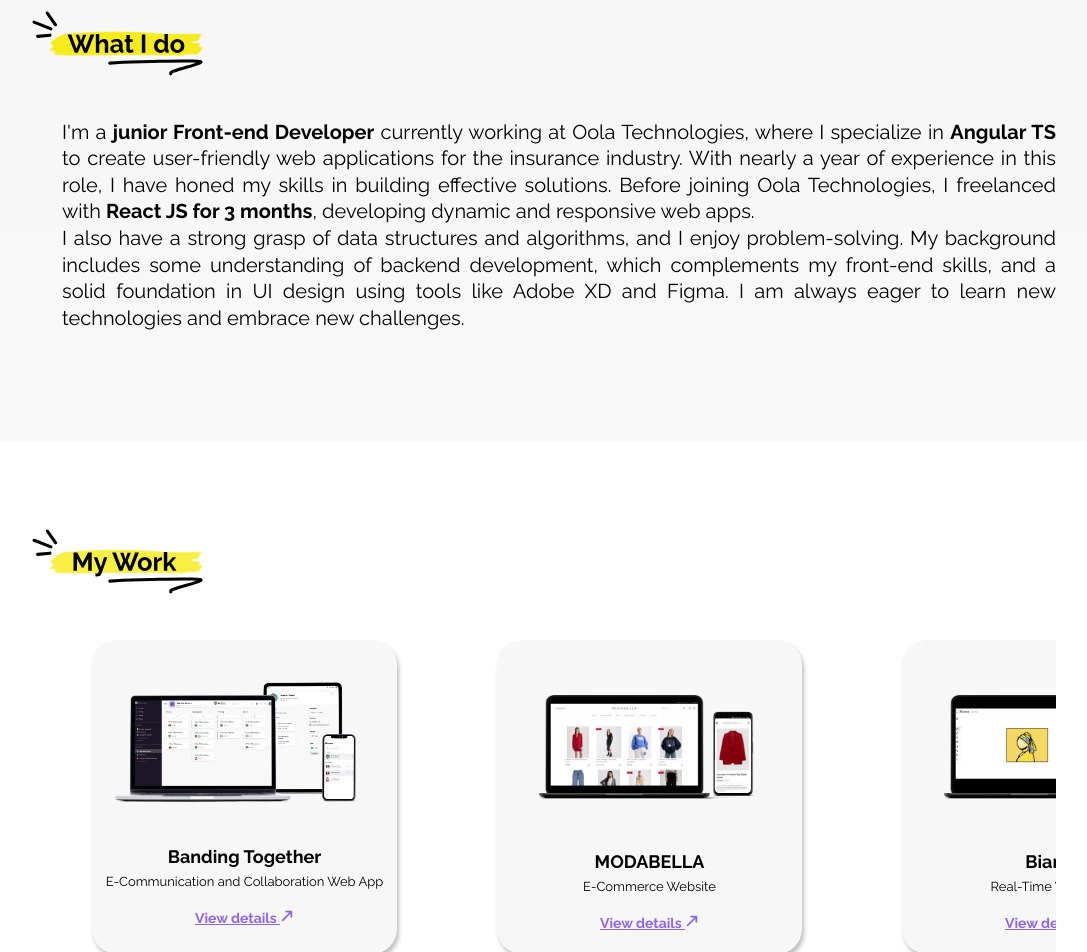
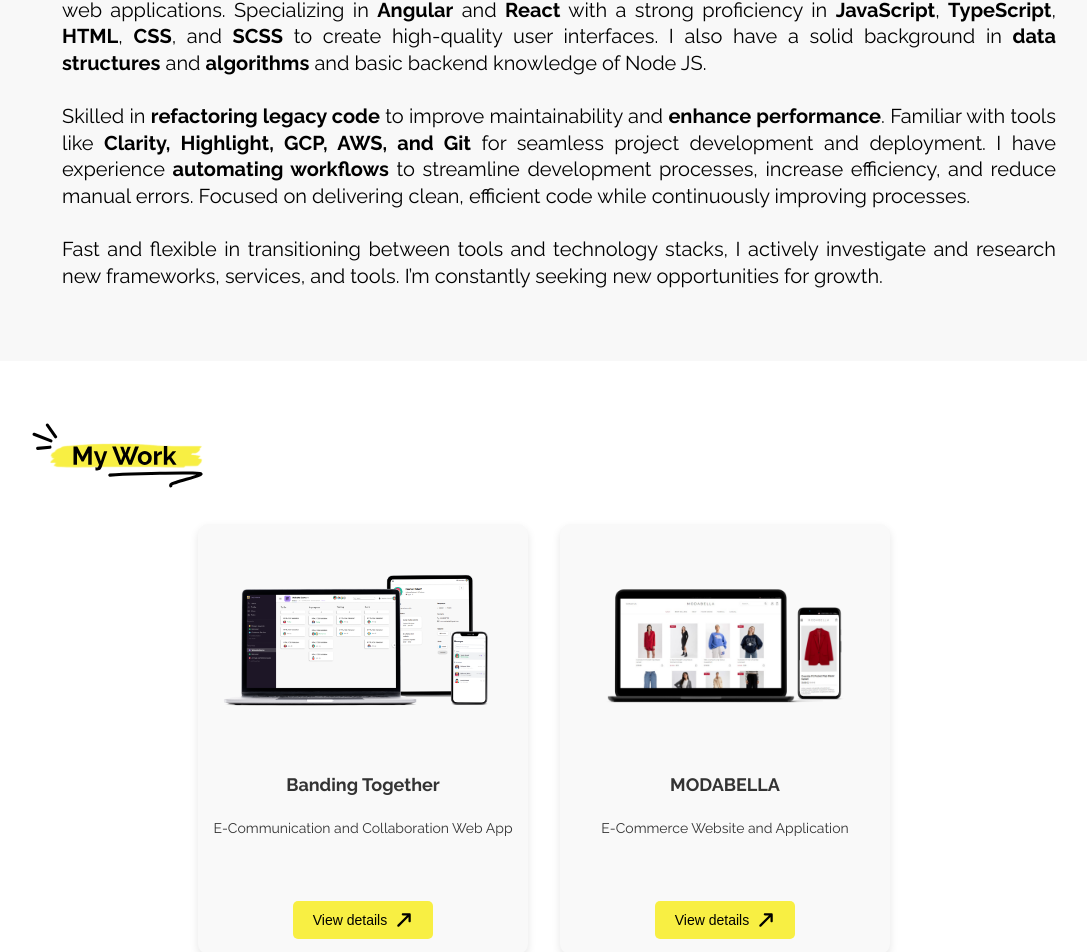
Before and after one commit to nourhan-ashraf/Nourhan-Elsherif-Portfolio, a React (Create React App) app: page / in a window 1280 px wide. Shown: the part 785-1737 px from the top of the page, without its empty margins (96-1183 px from the left). Built offline with nearby package versions, Linux system fonts and the light colour scheme.

Commit message:
update the summary and card style

```diff
--- a/src/components/card/Card.js
+++ b/src/components/card/Card.js
@@ -1,42 +1,14 @@
 import React, { useContext, useEffect, useRef } from 'react';
 import data from '../myWork/myWork.json';
-import styles from './Card.module.scss'
+import styles from './Card.module.scss';
 import { Link } from 'react-router-dom';
-import { ImArrowUpRight2 } from 'react-icons/im'
+import { ImArrowUpRight2 } from 'react-icons/im';
 import { DarkModeContext } from '../../context/ThemeContext';
 const WorkCard = () => {
-  const { darkMode } = useContext(DarkModeContext)
-  const scrollContainerRef = useRef(null);
-
-  useEffect(() => {
-    const scrollContainer = scrollContainerRef.current;
-
-    const handleWheel = (e) => {
-      if (e.deltaY < 0) {
-        e.preventDefault();
-        scrollContainer.scrollLeft -= 500;
-      }
-      else if (e.deltaY > 0) {
-        e.preventDefault();
-        scrollContainer.scrollLeft += 500;
-      }
-      else {
-        e.preventDefault();
-        scrollContainer.scrollLeft += 0;
-      }
-    };
-
-
-    scrollContainer.addEventListener('wheel', handleWheel);
-
-    return () => {
-      scrollContainer.removeEventListener('wheel', handleWheel);
-    };
-  }, []);
+  const { darkMode } = useContext(DarkModeContext);
 
   return (
-    <div ref={scrollContainerRef} className={styles.scrollContainer}>
-
+    <div className={styles.cards}>
       {data.map((i) => {
         return (
           <div className={darkMode ? styles.cardDark : styles.cardLight}>
@@ -46,18 +18,16 @@ const WorkCard = () => {
             <div className={styles.title}>{i.name}</div>
             <div className={styles.desc}>{i.subTitle}</div>
             <br />
-            <Link to={`/project/${i.linkName}`}><button className={styles.btn}>View details <ImArrowUpRight2 /></button></Link>
+            <Link to={`/project/${i.linkName}`}>
+              <button className={styles.btn}>
+                View details <ImArrowUpRight2 />
+              </button>
+            </Link>
           </div>
-
-        )
-      })
-
-      }
-
-
+        );
+      })}
     </div>
-  )
-}
-
+  );
+};
 
 export default WorkCard;
--- a/src/components/card/Card.module.scss
+++ b/src/components/card/Card.module.scss
@@ -1,128 +1,101 @@
-@mixin card($shadow, $bgHover) {
-    margin: 0 50px;
-    border-radius: 20px;
-    padding-bottom: 25px;
-    width: 305px;
-    height: 289px;
-    border-radius: 25px;
-    background: #F7F7F7;
-    box-shadow: 2px 4px 4px 0px rgba(0, 0, 0, 0.25);
-    display: flex;
-    flex-direction: column;
-    justify-content: center;
-    align-items: center;
-    overflow: hidden;
-    font-family: 'raleway';
-    transition: transform 0.2s;
-    flex: 0 0 auto;
-}
-
-.cardLight {
-    @include card(rgba(0, 0, 0, 0.25), rgb(242, 242, 242))
-}
-
-.cardDark {
-    @include card(rgba(255, 255, 255, 0.25), rgb(219, 219, 219))
-}
-
 .scrollContainer {
   display: flex;
   overflow-x: auto;
-    padding: 10px;
-    scroll-behavior: smooth;
+  gap: 20px;
+  padding: 20px;
+  scroll-snap-type: x mandatory;
+  -webkit-overflow-scrolling: touch;
+
+  ::-webkit-scrollbar {
+    height: 8px;
   }
 
-.scrollContainer::-webkit-scrollbar {
-    height: 8px;
-    cursor: pointer;
+  ::-webkit-scrollbar-thumb {
+    background-color: #888;
+    border-radius: 10px;
   }
 
-.scrollContainer::-webkit-scrollbar-thumb {
-    background-color: rgb(162, 162, 162);
+  ::-webkit-scrollbar-thumb:hover {
+    background-color: #555;
+  }
+}
+.cards {
+  display: flex;
+  flex-wrap: wrap;
+  flex-direction: row;
+  justify-content: center;
+  align-items: center;
+  gap: 2rem;
+}
+.cardLight,
+.cardDark {
+  width: 300px;
+  min-height: 400px;
+  background-color: #fff;
   border-radius: 10px;
-    cursor: pointer;
+  box-shadow: 0 4px 8px rgba(0, 0, 0, 0.1);
+  transition: transform 0.3s ease, background-color 0.3s ease;
+  padding: 15px;
+  text-align: center;
+  display: flex;
+  flex-direction: column;
+  justify-content: space-between;
+
+  &:hover {
+    transform: translateY(-10px);
+    box-shadow: 0 6px 12px rgba(0, 0, 0, 0.15);
   }
 
-.scrollContainer::-webkit-scrollbar-track {
-    background: rgb(233, 232, 232);
-    border-radius: 10px;
-    cursor: pointer;
+  &.cardDark {
+    background-color: #171717;
+    color: #fff;
   }
 
-
-.cardDark:hover,
-.cardLight:hover {
-    transform: scale(1.05);
+  &.cardLight {
+    background-color: #f9f9f9;
+    color: #333;
+  }
 }
 
 .image {
-    display: flex;
-    justify-content: center;
-    align-items: center;
-    margin-left: 12px;
-    width: 90%;
+  width: 100%;
+  height: 200px;
+  object-fit: cover;
+  border-radius: 10px;
+  margin-bottom: 15px;
 }
 
 .title {
-    line-height: 35px;
-    color: #000;
-    text-align: center;
   font-size: 18px;
-    font-family: Raleway;
-    font-weight: 700;
+  font-weight: bold;
+  margin-bottom: 10px;
+  color: inherit;
 }
 
 .desc {
-    color: #000;
-    text-align: center;
-    font-size: 13px;
-    font-family: Raleway;
-    font-weight: 400;
+  font-size: 14px;
+  color: inherit;
+  margin-bottom: 15px;
 }
 
 .btn {
-    justify-content: end;
-    align-items: end;
-    font-family: 'raleway';
+  background-color: #f8ef43;
+  color: #000;
   border: none;
-    text-decoration: underline;
-    background-color: transparent;
-    color: #8f64f1;
-    font-weight: 700;
+  padding: 10px 20px;
   font-size: 14px;
+  border-radius: 5px;
   cursor: pointer;
+  display: inline-flex;
+  align-items: center;
+  transition: background-color 0.3s ease;
 
   &:hover {
-        color: #9f7eee;
+    background-color: #f8ef43;
+  }
+
+  svg {
+    margin-left: 8px;
+    font-size: 18px;
   }
 }
-
-
-@media screen and (max-width:1045px) {
-
-    @mixin card($shadow, $bgHover) {
-        margin: 0 30px;
-        width: 255px;
-        height: 239px;
-    }
-
-    .cardLight {
-        @include card(rgba(0, 0, 0, 0.25), rgb(242, 242, 242))
-    }
-
-    .cardDark {
-        @include card(rgba(255, 255, 255, 0.25), rgb(219, 219, 219))
-    }
-
-    .title {
-        font-size: 15px;
-    }
-
-    .desc {
-        font-size: 10px;
-    }
-
-    .btn {
-        font-size: 12px;
-    }
-}
--- a/src/components/myWork/Work.module.scss
+++ b/src/components/myWork/Work.module.scss
@@ -1,7 +1,7 @@
 .work {
   font-family: 'raleway';
   margin-top: 50px;
-    padding: 3vw 10vw;
+  padding: 1vw 10vw;
   height: auto;
   padding-bottom: 70px;
 }
@@ -24,11 +24,8 @@
   transform: translate(-100%, -50%);
 }
 
-
-@media screen and (max-width:1045px) {
-
+@media screen and (max-width: 1045px) {
   .highlight {
     width: 160px;
   }
-
 }
--- a/src/components/myWork/myWork.json
+++ b/src/components/myWork/myWork.json
@@ -18,11 +18,11 @@
         "id": 2,
         "linkName": "modabella",
         "name": "MODABELLA",
-        "subTitle": "E-Commerce Website",
+        "subTitle": "E-Commerce Website and Application",
         "description": "MODABELLA is a dynamic and multilingual e-commerce platform with a plenty of functionalities.<br /><br /> <strong>Features:</strong> <br /><ul><li><strong>Multilingual Support:</strong>  Arabic, English, and Italian languages available for a diverse user base.</li><br /><li><strong>Currency Conversion:</strong> Easily switch between Egyptian Pound (EGP), Saudi Riyal (SAR), Euro (EUR), and United States Dollar (USD) for pricing convenience.</li><br /><li><strong>Search Functionality:</strong> Efficient search feature to quickly find desired items.</li><br /><li><strong>Cart Management:</strong> Add or remove products effortlessly from the shopping cart.</li><br /><li><strong>Order Tracking:</strong> View and manage orders in your profile, with the option to delete orders.</li></ul> <br /><li><strong>Sign-in/Sign-up:</strong> Create an account to order and track your orders.</li></ul> <br /><li><strong>Responsive Design:</strong> Enjoy a seamless experience on both desktop and mobile devices.</li></ul> <br /><li><strong>Performance Optimization:</strong> Prioritized speed and efficiency for a smooth and fast-paced online shopping journey.</li></ul>",
         "demo": "https://drive.google.com/file/d/1bF6orL_nXaEtihRVd9d2dI3ielXEcm8E/preview",
-        "myPart": "As the sole developer, I successfully completed the job search website using React and Typescript. With my expertise in frontend engineering, I developed the website, ensuring its functionality and user experience met the project goals.",
-        "technologies": "For the Web application development I used <b>React Typescript</b> with <b>Firebase/Firestore</b> for the Authentication and as a database.",
+        "myPart": "As the sole developer, I successfully completed the job search website using React and Typescript for the website and React native for the Application. With my expertise in frontend engineering, I developed the website, ensuring its functionality and user experience met the project goals.",
+        "technologies": "For the Web application development I used <b>React Typescript</b> and <b>React Native</b> with <b>Firebase/Firestore</b> for the Authentication and as a database.",
         "img": "/modabella.png",
         "logo": "/magazine.png",
         "link": "https://e-commerce-hmgq.vercel.app/",
--- a/src/components/whatIDo/WhatIdo.js
+++ b/src/components/whatIDo/WhatIdo.js
@@ -1,28 +1,45 @@
-import React, { useContext } from "react";
-import styles from './WhatIdo.module.scss'
-import { DarkModeContext } from "../../context/ThemeContext";
+import React, { useContext } from 'react';
+import styles from './WhatIdo.module.scss';
+import { DarkModeContext } from '../../context/ThemeContext';
 
 const WhatIdo = ({ sectionsRef }) => {
-    const { darkMode } = useContext(DarkModeContext)
+  const { darkMode } = useContext(DarkModeContext);
   return (
-        <div ref={(ref) => (sectionsRef.current['section2'] = ref)} className={darkMode ? styles.whatDark : styles.whatLight}>
+    <div
+      ref={(ref) => (sectionsRef.current['section2'] = ref)}
+      className={darkMode ? styles.whatDark : styles.whatLight}>
       <div>
-                <img alt="highlight" className={styles.highlight} src={darkMode ? '/whatDark.svg' : '/whatLight.svg'} />
+        <img
+          alt="highlight"
+          className={styles.highlight}
+          src={darkMode ? '/whatDark.svg' : '/whatLight.svg'}
+        />
       </div>
       <br />
       <p className={styles.description}>
-                I'm a <strong>junior Front-end Developer</strong> currently working at Oola Technologies,
-                where I specialize in <strong>Angular TS</strong> to create user-friendly web applications for the insurance industry.
-                With nearly a year of experience in this role, I have honed my skills in building effective solutions.
-                Before joining Oola Technologies, I freelanced with <strong>React JS for 3 months</strong>, developing dynamic and responsive web apps.
+        Goal-oriented <strong>Junior Frontend Engineer</strong> with over 1 year of experience
+        building dynamic and responsive web applications. Specializing in <strong>Angular</strong>{' '}
+        and <strong>React</strong> with a strong proficiency in <strong>JavaScript</strong>,{' '}
+        <strong>TypeScript</strong>, <strong>HTML</strong>, <strong>CSS</strong>, and{' '}
+        <strong>SCSS</strong> to create high-quality user interfaces. I also have a solid background
+        in <strong>data structures</strong> and <strong>algorithms</strong> and basic backend
+        knowledge of Node JS.
         <br />
-                I also have a strong grasp of data structures and algorithms, and I enjoy problem-solving.
-                My background includes some understanding of backend development, which complements my front-end skills,
-                and a solid foundation in UI design using tools like Adobe XD and Figma.
-                I am always eager to learn new technologies and embrace new challenges.
+        <br />
+        Skilled in <strong>refactoring legacy code</strong> to improve maintainability and{' '}
+        <strong>enhance performance</strong>. Familiar with tools like{' '}
+        <strong>Clarity, Highlight, GCP, AWS, and Git</strong> for seamless project development and
+        deployment. I have experience <strong>automating workflows</strong> to streamline
+        development processes, increase efficiency, and reduce manual errors. Focused on delivering
+        clean, efficient code while continuously improving processes.
+        <br />
+        <br />
+        Fast and flexible in transitioning between tools and technology stacks, I actively
+        investigate and research new frameworks, services, and tools. I’m constantly seeking new
+        opportunities for growth.
       </p>
     </div>
-    )
-}
+  );
+};
 
-export default WhatIdo
+export default WhatIdo;
--- a/src/components/whatIDo/WhatIdo.module.scss
+++ b/src/components/whatIDo/WhatIdo.module.scss
@@ -2,11 +2,11 @@
   background: $bg;
   font-family: 'raleway';
   margin-top: 100px;
-    padding: 7vw 10vw;
+  padding: 4vw 10vw;
 }
 
 .whatLight {
-    @include what(rgba(217, 217, 217, 0.20))
+  @include what(rgba(217, 217, 217, 0.2));
 }
 
 .whatDark {
@@ -43,8 +43,7 @@
   margin-left: 30px;
 }
 
-@media screen and (max-width:1045px) {
-
+@media screen and (max-width: 1045px) {
   .description {
     font-size: 17px;
   }
@@ -52,5 +51,4 @@
   .highlight {
     width: 160px;
   }
-
 }
```
Also changed, not shown: src/components/Bio/Bio.module.scss (+6 -29 lines), src/components/contact/Contact.module.scss (+14 -21 lines), src/context/ThemeContext.js (+10 -11 lines). Lines whose indentation alone changed are shown as unchanged.
